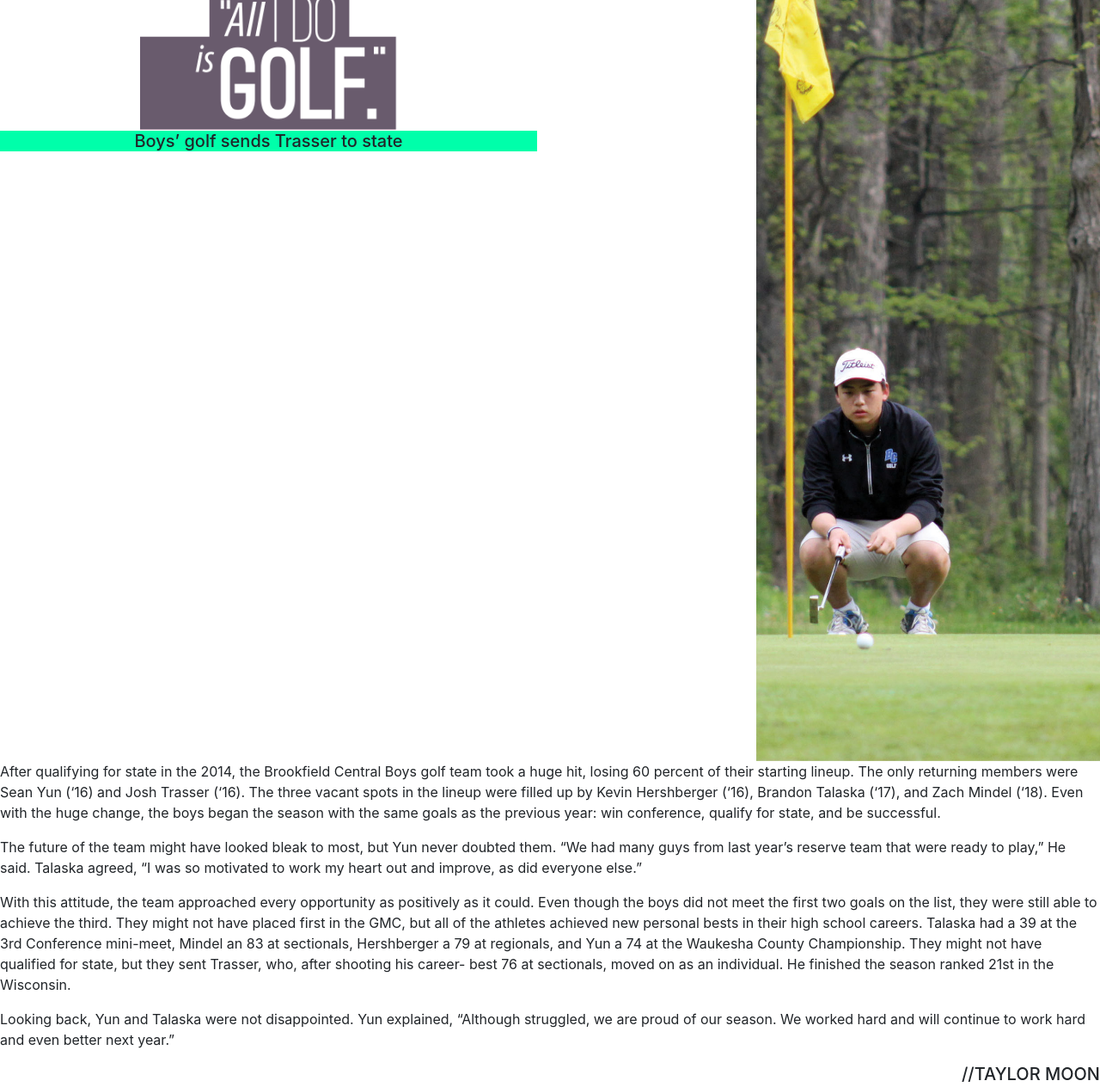
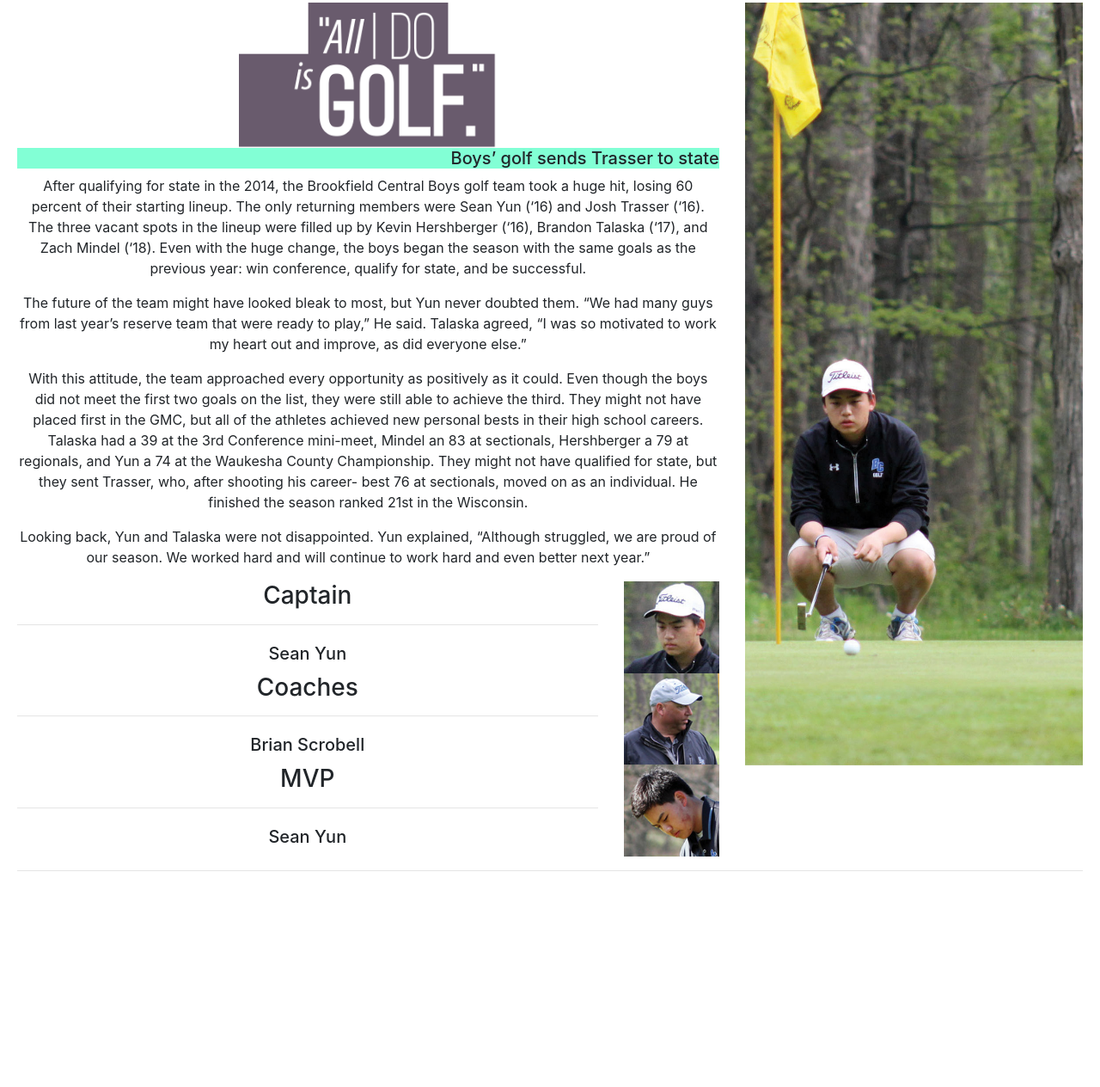
Before and after one commit to 19parfrg/Yearbook, a plain HTML site: page index.html in a window 1280 px wide. Shown: the part 17-1281 px from the top of the page at 86% size. After the commit the page ends 1055 px from the top, so only its background shows below. Drawn offline with nearby package versions, Linux system fonts and the light colour scheme.

Commit message:
updated page

```diff
--- a/index.html
+++ b/index.html
@@ -5,22 +5,22 @@
     <title>Golf</title>
     <link rel="stylesheet" href="https://stackpath.bootstrapcdn.com/bootstrap/4.1.1/css/bootstrap.min.css" integrity="sha384-WskhaSGFgHYWDcbwN70/dfYBj47jz9qbsMId/iRN3ewGhXQFZCSftd1LZCfmhktB" crossorigin="anonymous">
 <script src="https://stackpath.bootstrapcdn.com/bootstrap/4.1.1/js/bootstrap.min.js" integrity="sha384-smHYKdLADwkXOn1EmN1qk/HfnUcbVRZyYmZ4qpPea6sjB/pTJ0euyQp0Mk8ck+5T" crossorigin="anonymous"></script>
+   <style>
+       body{
+           margin: 20px;
+       }
+       hr{
 
+           height: 5px;
+       }
+   </style>
 </head>
 
 <body>
     <div class="row">
-        <div class="col-md-6 text-center">
+        <div class="col-md-8 text-center">
             <img src="screenshot1.jpg" width=300px>
-            <h5 style="background-color: #00FFAA">Boys’ golf sends Trasser to state</h5>
-
-        </div>
-        <div class="col-md-6">
-            <img src = "IMG_8398.jpg" align = "right" width = 400px alt="Sean Yun">
-        </div>
-    </div>
-
-
+            <h5 style="background-color: rgb(130, 255, 213)" align="right">Boys’ golf sends Trasser to state</h5>
 
 
 
@@ -54,25 +54,50 @@
                                 Yun explained, “Although struggled, we are proud of our
                                 season. We worked hard and will continue to work hard and
                                 even better next year.”</p>
-    <h5 align="right">//TAYLOR MOON</h5>
-    <img src = "IMG_8401.jpg" align = "right" width = 100px>
+
+                    <div class="row">
+                        <div class="col-md-10 text-center">
                                 <h3 align="middle">Captain</h3>
+                                <hr size=20px>
+                                <h5  align="middle">Sean Yun</h5>
+                        </div>
+                        <div class="col-md-2">
+                                <img src = "IMG_8401.jpg" align = "right" width = 100px class="img-responsive" style="width:100%">
+                        </div>
+                    </div>
+                    <div class="row">
+                            <div class="col-md-10 text-center">
+                                    <h3 align="middle">Coaches</h3>
+                                    <hr>
+                                    <h5  align="middle">Brian Scrobell</h5>
+                            </div>
+                            <div class="col-md-2">
+                                    <img src = "IMG_8404.jpg" align = "right" width = 100px class="img-responsive" style="width:100%">
+                            </div>
+                        </div>
+                        <div class="row">
+                                <div class="col-md-10 text-center">
+                                        <h3 align="middle">MVP</h3>
                                         <hr>
                                         <h5  align="middle">Sean Yun</h5>
-<img src = "IMG_8404.jpg" align = "right" width = 100px>
-<h3 align="middle">Coaches</h3>
-<hr>
-<h5 align="middle">Brian Scrobell</h5>
-<img src = "IMG_8354.jpg" align = "right" width = 100px>
-<h3 align="middle">MVP</h3>
-<hr>
-<h5 align="middle">Sean Yun</h5>
-<h6>Spring 040</h6>
+                                </div>
+                                <div class="col-md-2">
+                                        <img src = "IMG_8354.jpg" align = "right" width = 100px class="img-responsive" style="width:100%">
+                                </div>
+                            </div>
+            </div>
+        <div class="col-md-4 text-center">
+            <img src = "IMG_8398.jpg" width = 400px alt="Sean Yun" class="img-responsive" style="width:100%">
+        </div>
+        <div></div>
+    </div>
+
+    <hr height=20px>
 
 
-<br><br><br><br>
-<hr size=10px color=black>
-<br>
+
+
+
 
 
 
```
Lines whose indentation alone changed are shown as unchanged.
